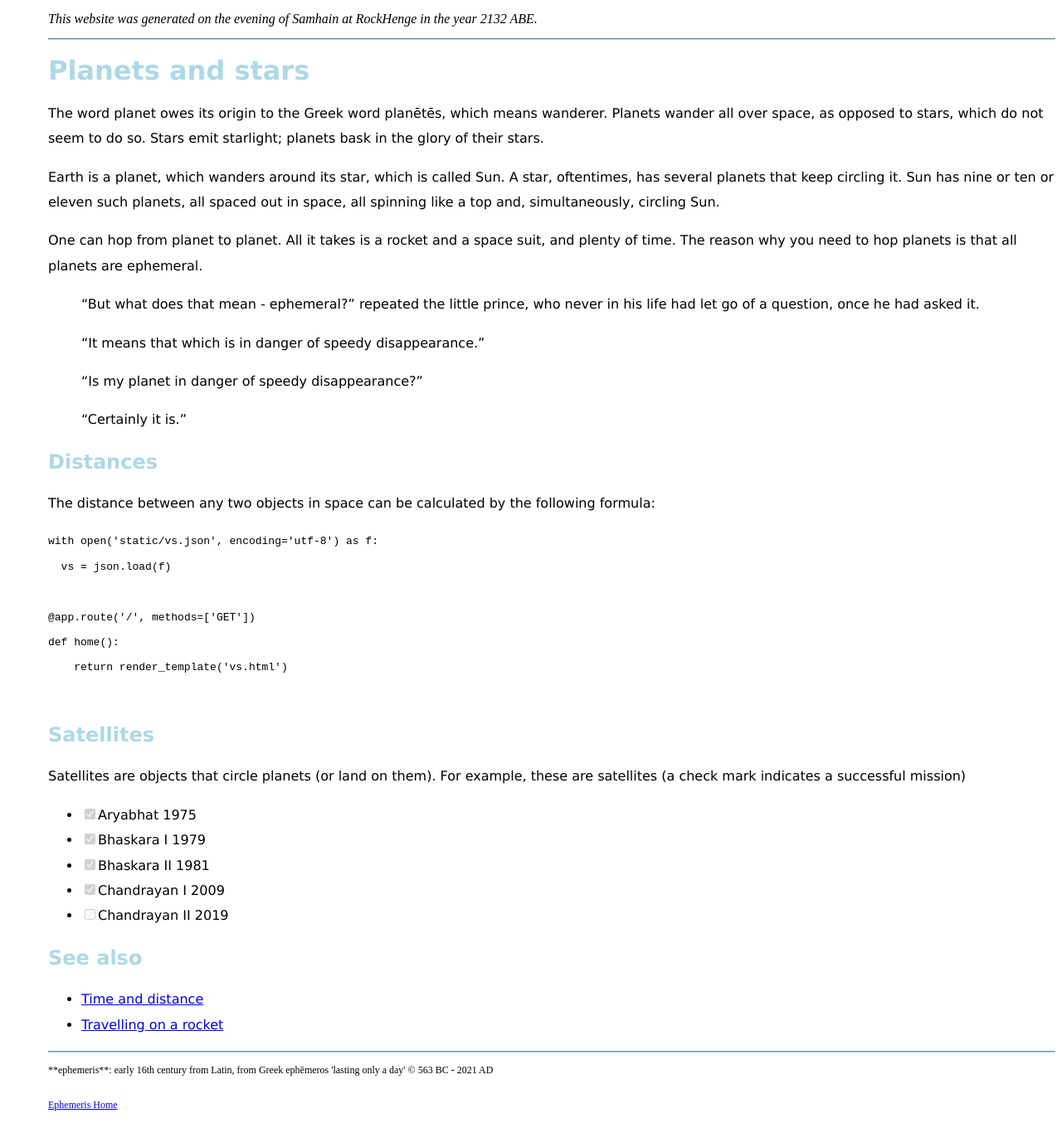
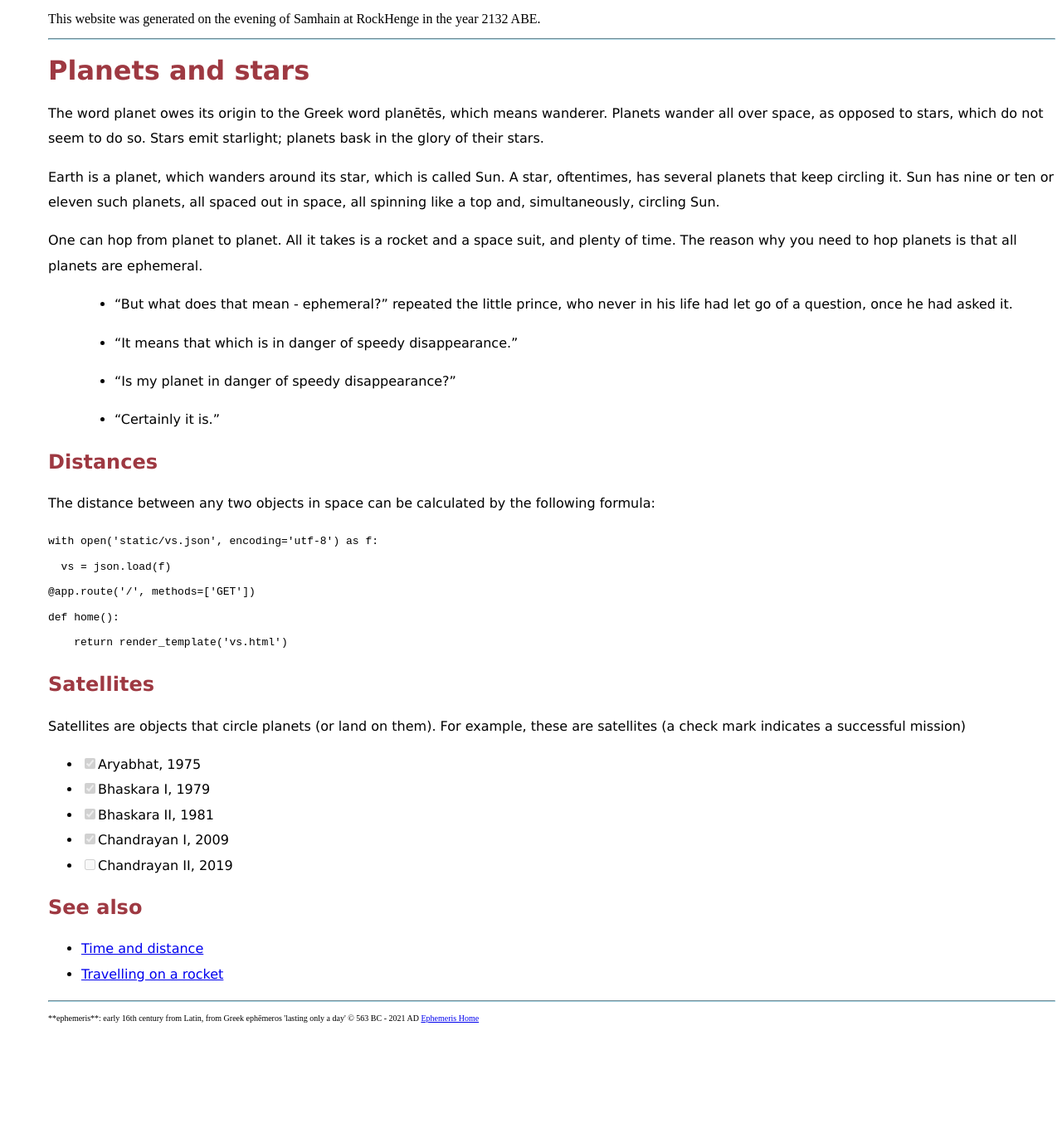
Before and after one commit to wrabi-Lenbrook/ephemeris, a Jekyll site: the page built from topics/planet_stars.md, in a window 1280 px wide. Shown: the whole page at 83% size. Built offline with Jekyll 4.4.1, drawn with Linux system fonts in a browser that asks for light colours; after the commit the page ends 1252 px from its top, so only the background shows below that.

Commit message:
demo state

````diff
--- a/_layouts/template_generalFiles.html
+++ b/_layouts/template_generalFiles.html
@@ -30,7 +30,7 @@ This website was generated on the {{site.when}} of {{site.day}} at {{site.place}
 
 <footer>
 {% include footer.md %}
-<p><a href = "https://aninditabasu.github.io/ephemeris/">Ephemeris Home</a></p>
+<a href = "https://aninditabasu.github.io/ephemeris/">Ephemeris Home</a>
 </footer>
 
 </body>
--- a/assets/css/style.css
+++ b/assets/css/style.css
@@ -1,4 +1,4 @@
-h1, h2, h3, h4, h5, h6 {color:lightblue;}
+h1, h2, h3, h4, h5, h6 {color:#9E3942;}
 
 hr {
   display: block;
@@ -9,12 +9,11 @@ hr {
 header {
   font-family: Lucida Handwriting, Papyrus, cursive;
   font-size: 16px;
-  font-style: oblique;
 }
 
 footer {
-  font-family: Lucida Handwriting, Papyrus, cursive;
-  font-size: 12px;
+  font-family: serif;
+  font-size: 10px;
 }
 
 body {
--- a/topics/planet_stars.md
+++ b/topics/planet_stars.md
@@ -12,13 +12,13 @@ Earth is a planet, which wanders around its star, which is called Sun. A star, o
 One can hop from planet to planet. All it takes is a rocket and a space suit, and plenty of time. The reason why you need to hop planets is that all planets are ephemeral.
 
 >
-> "But what does that mean - ephemeral?" repeated the little prince, who never in his life had let go of a question, once he had asked it.
+> - "But what does that mean - ephemeral?" repeated the little prince, who never in his life had let go of a question, once he had asked it.
 >
-> "It means that which is in danger of speedy disappearance."
+> - "It means that which is in danger of speedy disappearance."
 >
-> "Is my planet in danger of speedy disappearance?"
+> - "Is my planet in danger of speedy disappearance?"
 >
-> "Certainly it is."
+> - "Certainly it is."
 
 ## Distances
 
@@ -27,22 +27,20 @@ The distance between any two objects in space can be calculated by the following
 ```python
 with open('static/vs.json', encoding='utf-8') as f:
   vs = json.load(f)
-
 @app.route('/', methods=['GET'])
 def home():
     return render_template('vs.html')
-
 ```
 
 ## Satellites
 
 Satellites are objects that circle planets (or land on them). For example, these are satellites (a check mark indicates a successful mission)
 
-- [x] Aryabhat 1975
-- [x] Bhaskara I 1979
-- [x] Bhaskara II 1981
-- [x] Chandrayan I 2009
-- [ ] Chandrayan II 2019
+- [x] Aryabhat, 1975
+- [x] Bhaskara I, 1979
+- [x] Bhaskara II, 1981
+- [x] Chandrayan I, 2009
+- [ ] Chandrayan II, 2019
 
 
 ## See also
````
Also changed, not shown: topics/aryabhat_theorems.md (+3 -2 lines), topics/rockets_travelling.md (+1 -1 lines), topics/time_distance.md (+1 -1 lines).
